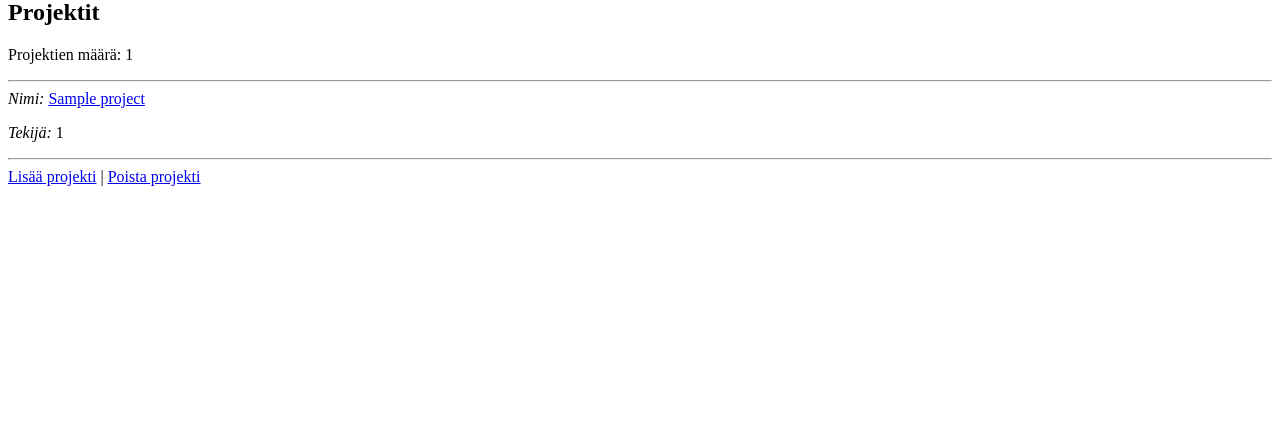
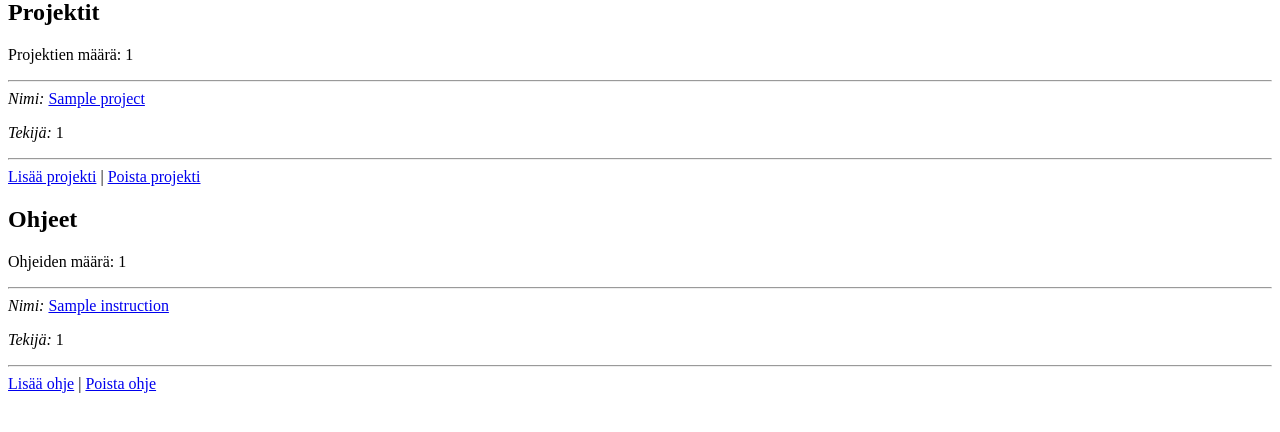
Before and after one commit to annica-henriette/Kasityosovellus, a Flask app: template templates/index.html in a window 1280 px wide. Shown: the part 234-666 px from the top of the page. Run offline with Flask 3, Linux system fonts and the light colour scheme; the visitor is signed in with stand-in values (Sample User, id 1); the template is opened without the code that fills it: most values are stand-ins (such as "Sample title", 1, 10 or a date in 2020).

Commit message:
added base for instructions

```diff
--- a/templates/index.html
+++ b/templates/index.html
@@ -36,6 +36,20 @@ Projektien määrä: {{ p_count }}
 
 <a href="/add">Lisää projekti</a> | <a href="/remove">Poista projekti</a>
 
+<h2>Ohjeet</h2>
+<p>
+Ohjeiden määrä: {{ o_count }}
+<hr>
+
+{% for instruction in instructions %}
+<i>Nimi:</i> <a href="/instructions/{{ instruction[4] }}">{{ instruction[1] }}</a>
+<p>
+<i>Tekijä:</i> {{ instruction[0] }}
+<hr>
+{% endfor %}
+
+<a href="/add_instruction">Lisää ohje</a> | <a href="/remove_instruction">Poista ohje</a>
+
 {% else %}
 Et ole kirjautunut sisään. <a href="/login">Kirjaudu sisään</a>
 
```
